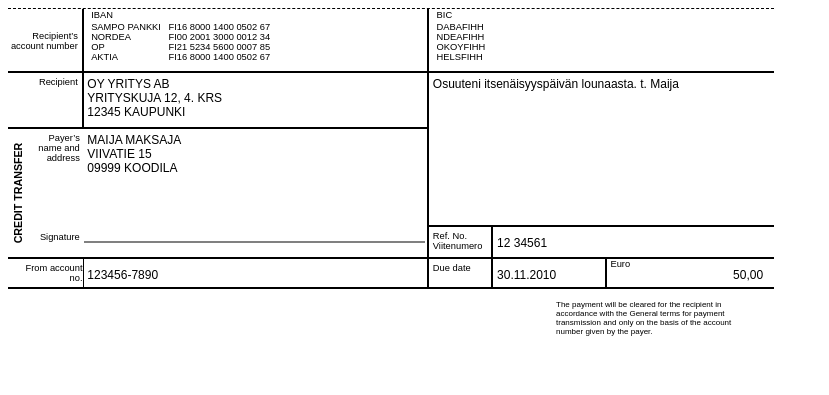
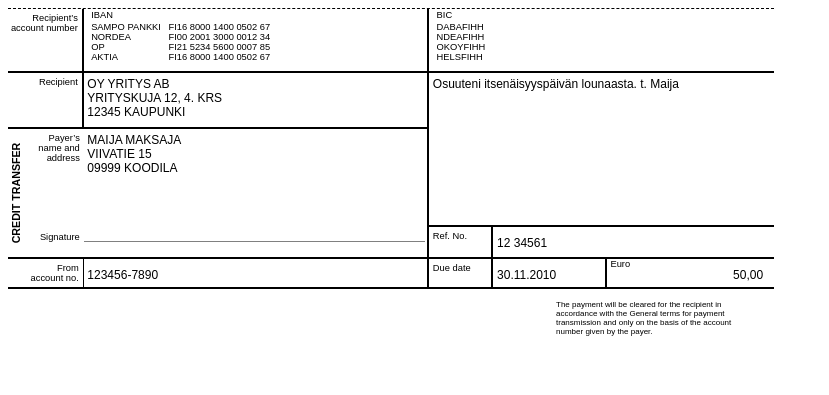
Before and after one commit to freiksenet/finnish-bank-transfer-template, a plain HTML site: page template.html in a window 1280 px wide. Shown: the whole page, without its empty margins (0-829 px from the left). Drawn offline with Linux system fonts and the light colour scheme.

Commit message:
Some minor fixes.

```diff
--- a/source.less
+++ b/source.less
@@ -66,7 +66,7 @@
 .invoice--label {
   position: absolute;
   top: @row1 + @row2 + @row3 + @row4;
-  left: 1mm;
+  left: 0.5mm;
   width: @row3 + @row4;
   font-size: @font-size-label;
   text-align: center;
@@ -105,8 +105,9 @@
     height: @row1;
     border-bottom: @border-thick;
     border-right: @border-thick;
-
-    .left-label(@row1);
+    padding: @padding @padding 0 0;
+    text-align: right;
+    font-size: @font-size-help;
   }
   &--iban {
     position: absolute;
@@ -193,8 +194,7 @@
       top: @row1 + @row2;
       left: 0;
       width: @small-column;
-      padding-top: @padding;
-      padding-left: 4mm;
+      padding: @padding @padding 0 4mm;
 
       .left-label(normal);
     }
@@ -214,7 +214,8 @@
       top: @row1 + @row2 + @row3 - 2.6mm;
       left: 0;
       width: @small-column;
-      padding-left: 3mm;
+      padding-left: 4mm;
+      padding-right: @padding;
 
       .left-label(normal);
     }
@@ -223,7 +224,7 @@
     left: @small-column;
     width: @large-column - @padding;
     padding-left: @padding;
-    border-top: @line-thick solid gray;
+    border-top: @line-thin solid gray;
   }
   &--from-account {
     &--label {
@@ -231,8 +232,7 @@
       top: @row1 + @row2 + @row3 + @row4;
       left: 0;
       width: @small-column;
-      padding-top: @padding;
-      padding-left: 4mm;
+      padding: @padding @padding 0 4mm;
       border-top: @border-thick;
       border-bottom: @border-thick;
       border-right: @border-thin;
--- a/template.html
+++ b/template.html
@@ -110,9 +110,7 @@
         Osuuteni itsenäisyyspäivän lounaasta. t. Maijа
       </span>
       <label class="payment--reference--label">
-        <span>Ref. No.
-          Viitenumero
-        </span>
+        <span>Ref. No. </span>
       </label>
       <span class="payment--reference">
         12 34561
```
Also changed, not shown: source.css.
